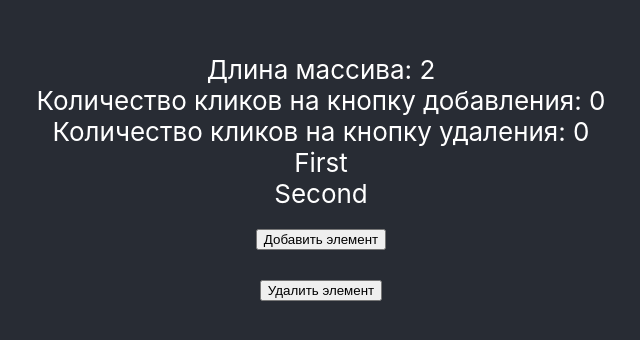
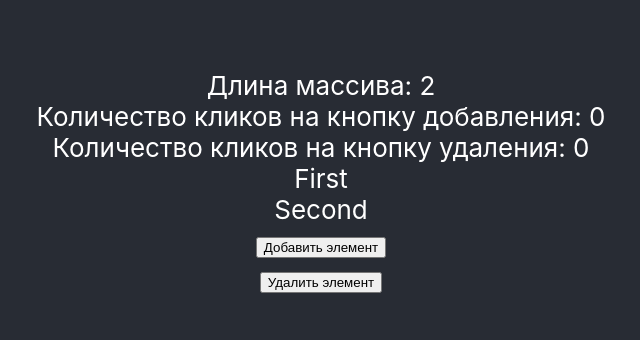
Before and after one commit to CptColdOne/task_react, a React (Create React App) app: page / in a window 1280 px wide. Shown: the part 218-558 px from the top of the page, without its empty margins (319-959 px from the left). Built offline with nearby package versions, Linux system fonts and the light colour scheme.

Commit message:
Add functional component

```diff
--- a/src/App.js
+++ b/src/App.js
@@ -1,6 +1,5 @@
 import './App.css';
 import List from "./List.js";
-import ListElem from "./ListElem.js";
 
 function App() {
   return (
--- a/src/List.js
+++ b/src/List.js
@@ -1,4 +1,5 @@
 import React, {Component} from "react";
+import { ListElem } from "./ListElem";
 
 export default class List extends Component{
     constructor(){
@@ -12,7 +13,7 @@ export default class List extends Component{
     }
 
     renderListItem({item, index}){
-        return <div key={item.title}>{item.title}</div>;
+        return <div key={item.title}><ListElem title={item.title}/></div>;
     }
 
     renderList(){
@@ -22,7 +23,7 @@ export default class List extends Component{
     }
 
     renderButtonAdd(){
-        return <div style={{padding: '10px'}}><input type="button" value="Добавить элемент" onClick={this.addElem}></input></div>;
+        return <div style={{padding: '2px'}}><input style={{cursor: 'pointer'}} type="button" value="Добавить элемент" onClick={this.addElem}></input></div>;
     }
 
     addElem= () =>{
@@ -31,7 +32,7 @@ export default class List extends Component{
     }
 
     renderButtonRemove(){
-        return <div style={{padding: '10px'}}><input type="button" value="Удалить элемент" onClick={this.removeElem}></input></div>;
+        return <div style={{padding: '2px'}}><input style={{cursor: 'pointer'}} type="button" value="Удалить элемент" onClick={this.removeElem}></input></div>;
     }
 
     removeElem= () =>{
--- a/src/ListElem.js
+++ b/src/ListElem.js
@@ -1,30 +1,5 @@
-import React, {Component} from "react";
+import React from "react";
 
-export default class ListElem extends Component{
-    constructor(s = [{title: "First"}, {title: "Second"}]){
-        super();
-        this.setState({list: s})
-
-    }
-    state = {
-        list: []
-    };
-
-    renderListItem({item, index}){
-        return <div key={item.title}>{item.title}</div>;
-    }
-
-    renderList(){
-        return this.state.list.map((item,index)=>{
-            return this.renderListItem({item, index});
-        });
-    }
-
-    render(){
-        return(
-            <div>
-                {this.renderList()}
-            </div>
-        );
-    }
+export function ListElem(props) {
+    return <div>{props.title}</div>;
 }
```
